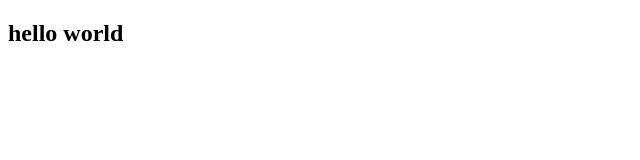
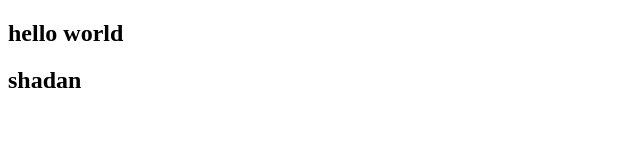
Before and after one commit to lecis1/django_angualr, an Angular app in the folder ui/angular/: page / in a window 1280 px wide. Shown: the top 160 px of the page, without its empty margins (0-640 px from the left). Built offline with nearby package versions, Linux system fonts and the light colour scheme.

Commit message:
node_modules添加

```diff
--- a/ui/angular/src/app/app.component.html
+++ b/ui/angular/src/app/app.component.html
@@ -1,3 +1,5 @@
 
 
 <h2>hello world</h2>
+
+<h2>shadan</h2>
```
